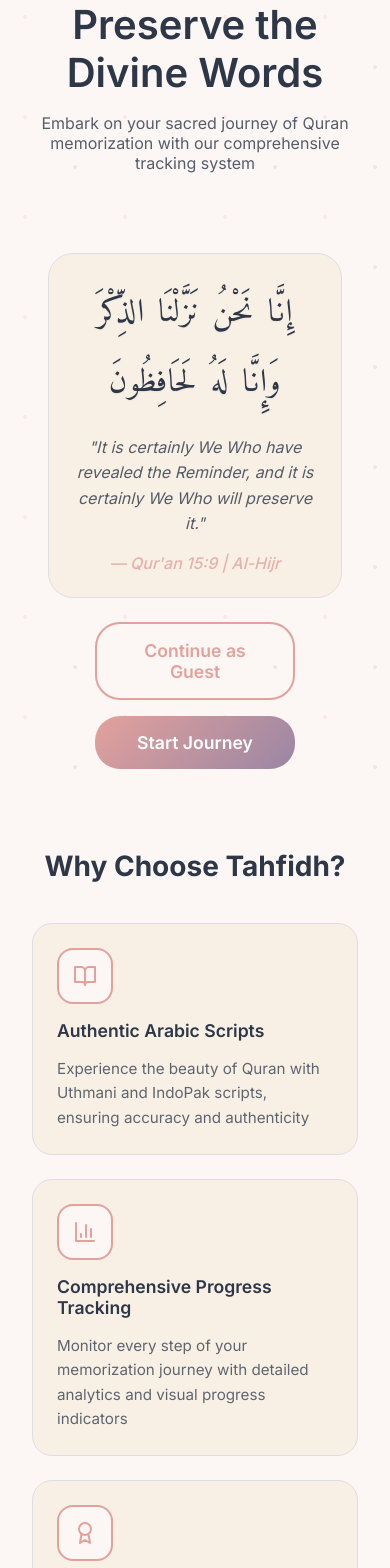
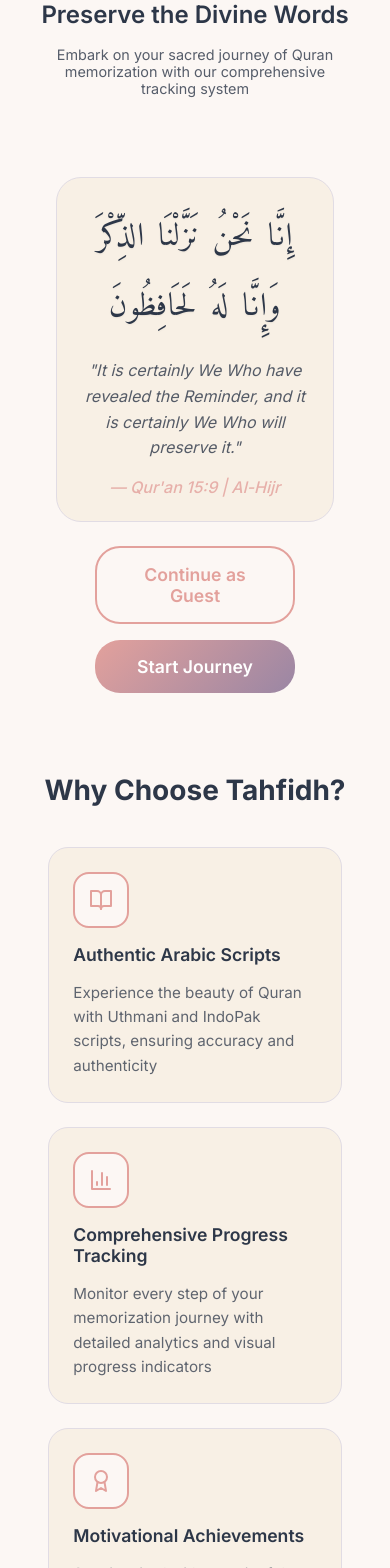
Before and after one commit to ayeshaak1/tahfidh, a React (Create React App) app: page / in a window 390 px wide. Shown: the part 432-2000 px from the top of the page. Built offline with nearby package versions, Linux system fonts and the light colour scheme; no server answers; the HTML template or start-up script is replaced by a standard one; a web font is replaced by a local one.

Commit message:
Make landing page widths dynamic (80%) and add dotted background throughout entire page

```diff
--- a/src/App.css
+++ b/src/App.css
@@ -15,6 +15,22 @@
   flex-direction: column;
 }
 
+.landing-page::before {
+  content: '';
+  position: fixed;
+  top: 0;
+  left: 0;
+  right: 0;
+  bottom: 0;
+  background-image:
+    radial-gradient(circle at 25% 25%, var(--rose) 2px, transparent 2px),
+    radial-gradient(circle at 75% 75%, var(--lavender) 2px, transparent 2px);
+  background-size: 100px 100px;
+  opacity: 0.15;
+  pointer-events: none;
+  z-index: 0;
+}
+
 .landing-header {
   display: flex;
   justify-content: space-between;
@@ -22,6 +38,8 @@
   padding: 1.5rem 2rem;
   background: var(--beige);
   border-bottom: 1px solid var(--border);
+  position: relative;
+  z-index: 1;
 }
 
 .logo {
@@ -78,6 +96,7 @@
   background: var(--cream);
   overflow: hidden;
   flex: 0 0 auto;
+  z-index: 1;
 }
 
 .hero-background {
@@ -86,7 +105,8 @@
   left: 0;
   right: 0;
   bottom: 0;
-  opacity: 0.15;
+  opacity: 0;
+  pointer-events: none;
 }
 
 .islamic-pattern {
@@ -101,8 +121,10 @@
 .hero-content {
   position: relative;
   z-index: 1;
-  max-width: 1500px;
+  width: 100%;
+  max-width: 80%;
   margin: 0 auto;
+  box-sizing: border-box;
 }
 
 .bismillah-section {
@@ -151,7 +173,7 @@
 
 .hero-title {
   font-family: 'Inter', -apple-system, BlinkMacSystemFont, 'Segoe UI', 'Roboto', 'Oxygen', 'Ubuntu', 'Cantarell', 'Fira Sans', 'Droid Sans', 'Helvetica Neue', sans-serif;
-  font-size: 2rem;
+  font-size: clamp(1.5rem, 4vw, 2.5rem);
   font-weight: 600;
   color: var(--text);
   margin-top: 5rem;
@@ -161,7 +183,7 @@
 
 .hero-subtitle {
   font-family: 'Inter', -apple-system, BlinkMacSystemFont, 'Segoe UI', 'Roboto', 'Oxygen', 'Ubuntu', 'Cantarell', 'Fira Sans', 'Droid Sans', 'Helvetica Neue', sans-serif;
-  font-size: 1rem;
+  font-size: clamp(0.9rem, 2vw, 1.2rem);
   color: var(--text);
   opacity: 0.8;
   margin-bottom: 2rem;
@@ -174,7 +196,8 @@
   border-radius: 25px;
   border: 1px solid var(--border);
   width: fit-content;
-  max-width: 90vw;
+  max-width: 80%;
+  min-width: auto;
   display: inline-block;
   box-sizing: border-box;
 }
@@ -209,13 +232,20 @@
   gap: 1rem;
   justify-content: center;
   margin-top: 0;
+  flex-wrap: wrap;
+  width: 100%;
+  max-width: 600px;
+  margin-left: auto;
+  margin-right: auto;
 }
 
 .btn {
   padding: 1rem 2rem;
   border-radius: 25px;
   font-size: 1.1rem;
-  width: 300px;
+  min-width: 200px;
+  max-width: 300px;
+  width: auto;
   font-weight: 600;
   cursor: pointer;
   transition: all 0.3s ease;
@@ -225,6 +255,8 @@
   align-items: center;
   justify-content: center;
   gap: 0.5rem;
+  flex: 1 1 auto;
+  box-sizing: border-box;
 }
 
 .btn-ghost {
@@ -253,6 +285,15 @@
   padding: 3rem 2rem 5rem 2rem;
   background: var(--cream);
   flex: 0 0 auto;
+  position: relative;
+  z-index: 1;
+}
+
+.feature-showcase .container {
+  width: 100%;
+  max-width: 80%;
+  margin: 0 auto;
+  box-sizing: border-box;
 }
 
 .feature-showcase h2 {
@@ -268,8 +309,10 @@
   display: grid;
   grid-template-columns: repeat(auto-fit, minmax(280px, 1fr));
   gap: 2rem;
-  max-width: 1000px;
+  width: 100%;
+  max-width: 80%;
   margin: 0 auto;
+  box-sizing: border-box;
 }
 
 .feature-card {
@@ -325,12 +368,16 @@
   border-top: 1px solid var(--border);
   padding: 3rem 2rem;
   margin-top: auto;
+  position: relative;
+  z-index: 1;
 }
 
 .landing-footer .footer-disclaimer {
-  max-width: 800px;
+  width: 100%;
+  max-width: 80%;
   margin: 0 auto;
   text-align: center;
+  box-sizing: border-box;
 }
 
 .landing-footer .footer-disclaimer p {
@@ -1170,7 +1217,7 @@
   }
 
   .hero-title {
-    font-size: 2.5rem;
+    font-size: clamp(1.5rem, 5vw, 2.5rem);
   }
 
   .cta-buttons {
@@ -1191,6 +1238,11 @@
     padding: 3rem 1.5rem;
   }
 
+  .feature-showcase .container {
+    max-width: 95%;
+    min-width: 90%;
+  }
+
   .feature-showcase h2 {
     font-size: 1.75rem;
     margin-bottom: 2.5rem;
@@ -1200,14 +1252,35 @@
     padding: 2rem 1.5rem;
   }
 
+  .hero-content {
+    max-width: 95%;
+    min-width: 90%;
+  }
+
   .quran-verse {
     width: calc(100% - 2rem);
     max-width: calc(100% - 2rem);
+    min-width: auto;
     padding: 1.5rem 1.5rem;
+  }
+
+  .features-grid {
+    max-width: 95%;
+    min-width: 90%;
+  }
+
+  .landing-footer .footer-disclaimer {
+    max-width: 95%;
+    min-width: 90%;
+  }
+
+  .cta-buttons {
+    max-width: 100%;
   }
 
   .btn {
     width: 100%;
+    max-width: 100%;
     max-width: 200px;
   }
 
```
Also changed, not shown: src/components/Dashboard.js (indentation only).
